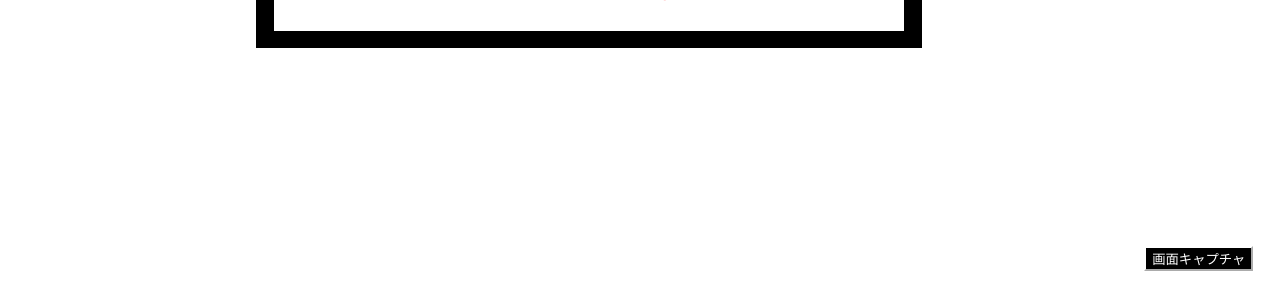
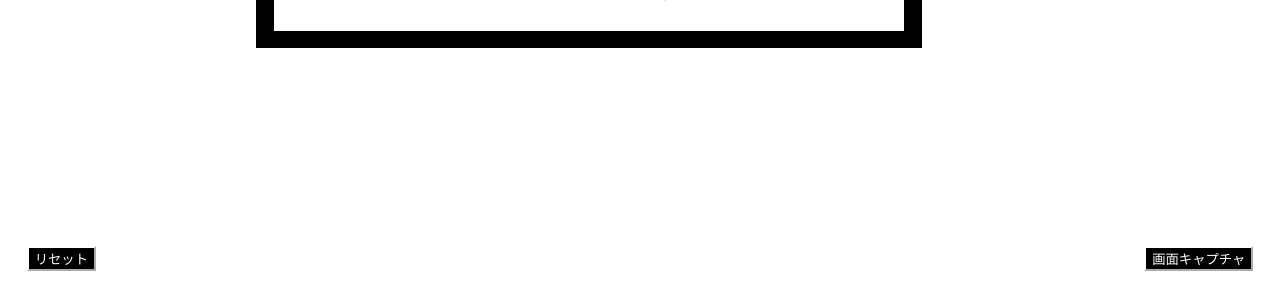
Before and after one commit to spicato-kasai/rapier_dom, a website built with Vite: page index.html in a window 1280 px wide. Shown: the part 502-800 px from the top of the page. Built offline with nearby package versions, Linux system fonts and the light colour scheme; what @dimforge/rapier2d-compat would draw is missing.

Commit message:
once:リセットボタン追加

```diff
--- a/index.html
+++ b/index.html
@@ -29,6 +29,7 @@
 			</div>
 
 			<button class="capture-button js-capture">画面キャプチャ</button>
+			<button class="reset-button js-reset">リセット</button>
 		</main>
 		<script type="module" src="/src/mainDomMove.js"></script>
 		<script type="module" src="/src/capture.js"></script>
--- a/src/mainDomMove.js
+++ b/src/mainDomMove.js
@@ -476,3 +476,7 @@ async function initWorld() {
 	}
 	loop();
 })();
+
+document.querySelector(".js-reset").addEventListener("click", () => {
+	location.reload();
+});
--- a/src/style.css
+++ b/src/style.css
@@ -135,3 +135,10 @@ img {
 	background-color: #000;
 	color: #fff;
 }
+.reset-button {
+	position: fixed;
+	bottom: 2em;
+	left: 2em;
+	background-color: #000;
+	color: #fff;
+}
```
